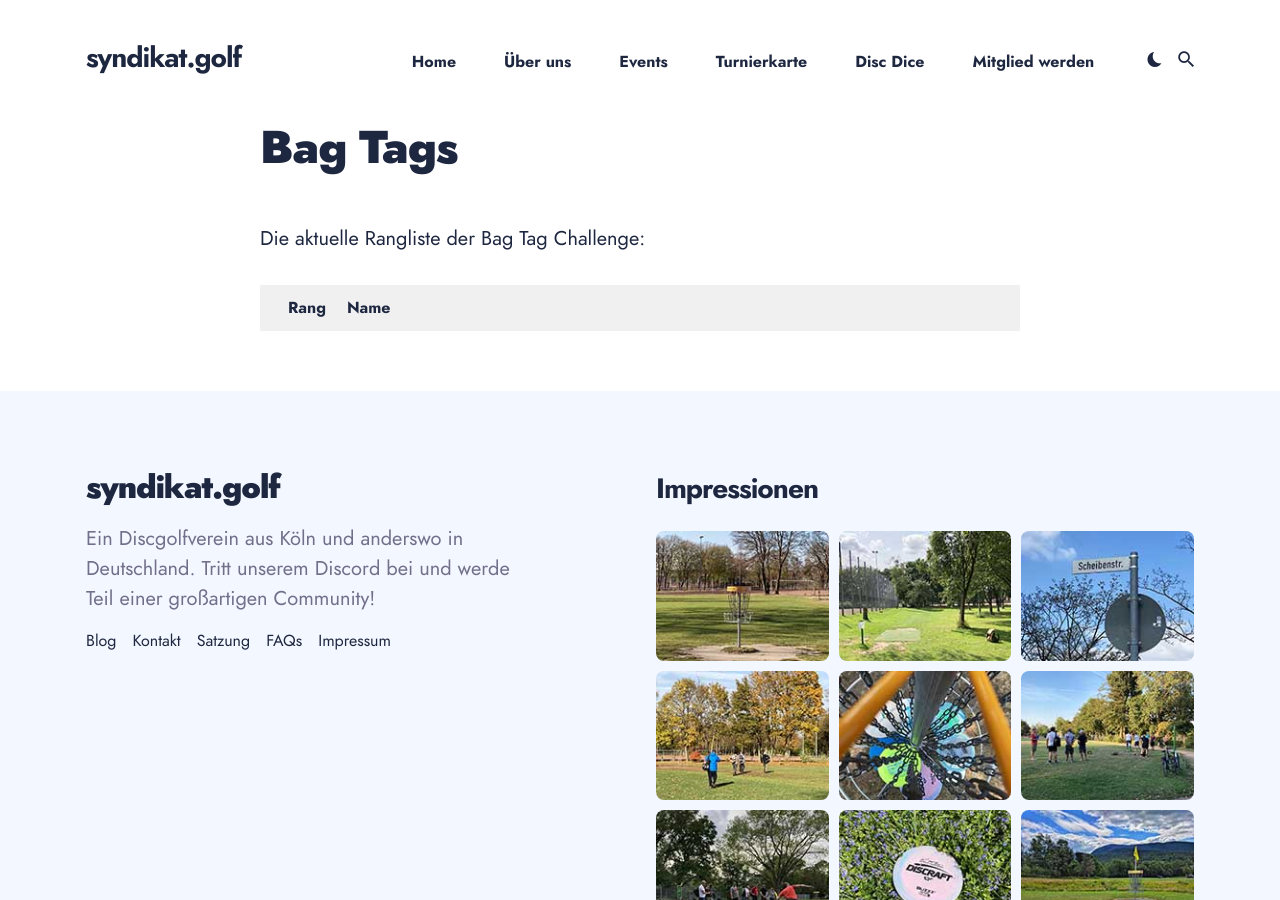
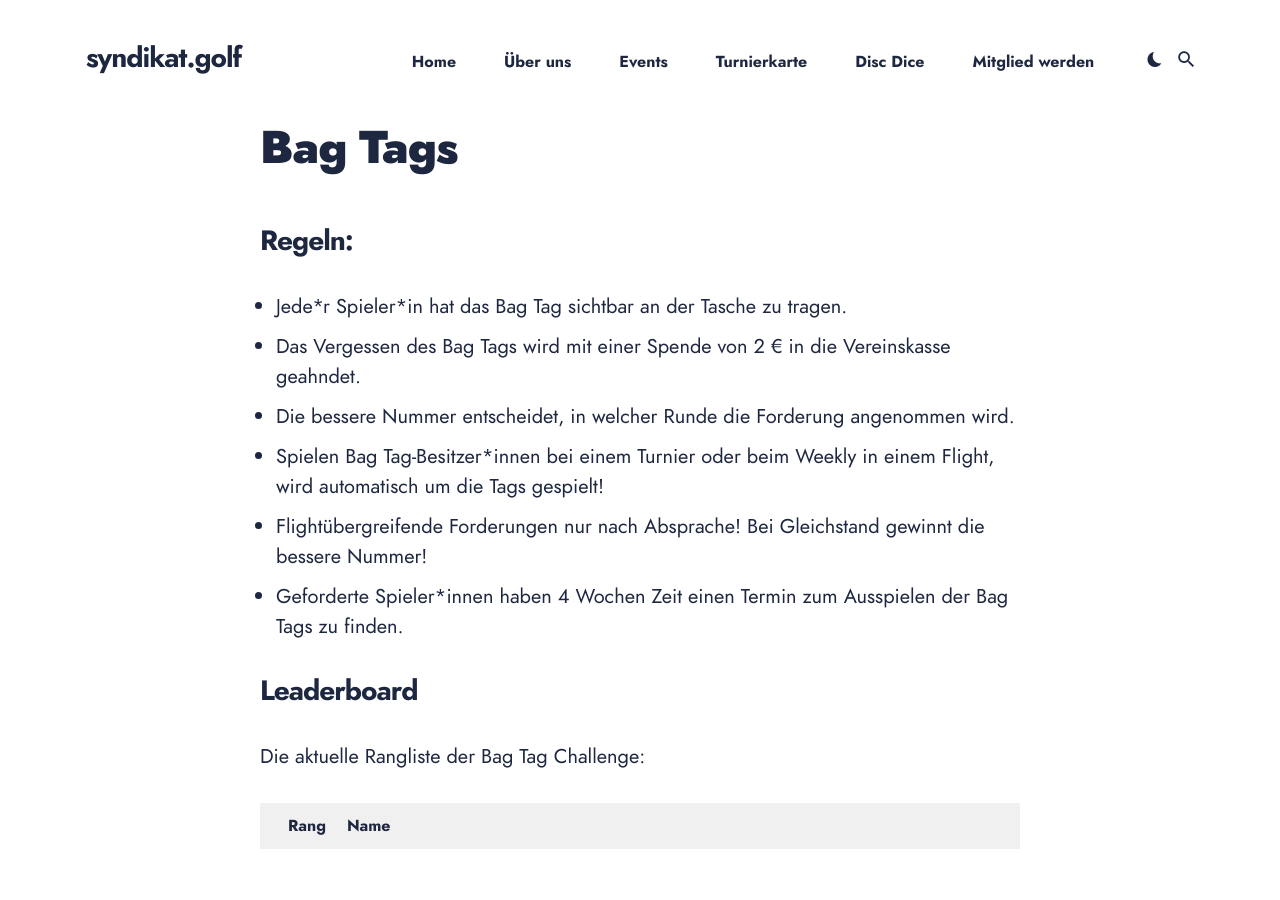
Before and after one commit to maxgreive/syndikat-web, a Jekyll site: the page built from bagtags.md, in a window 1280 px wide and 900 px high. Built offline with Jekyll 4.4.1, drawn with Linux system fonts in a browser that asks for light colours; some web fonts are replaced.

Commit message:
add bag tag rules

```diff
--- a/bagtags.md
+++ b/bagtags.md
@@ -3,4 +3,15 @@ title: Bag Tags
 layout: bag-tags
 ---
 
+## Regeln:
+
+* Jede\*r Spieler\*in hat das Bag Tag sichtbar an der Tasche zu tragen.
+* Das Vergessen des Bag Tags wird mit einer Spende von 2 € in die Vereinskasse geahndet.
+* Die bessere Nummer entscheidet, in welcher Runde die Forderung angenommen wird.
+* Spielen Bag Tag-Besitzer\*innen bei einem Turnier oder beim Weekly in einem Flight, wird automatisch um die Tags gespielt!
+* Flightübergreifende Forderungen nur nach Absprache! Bei Gleichstand gewinnt die bessere Nummer!
+* Geforderte Spieler\*innen haben 4 Wochen Zeit einen Termin zum Ausspielen der Bag Tags zu finden.
+
+## Leaderboard
+
 Die aktuelle Rangliste der Bag Tag Challenge:
```
